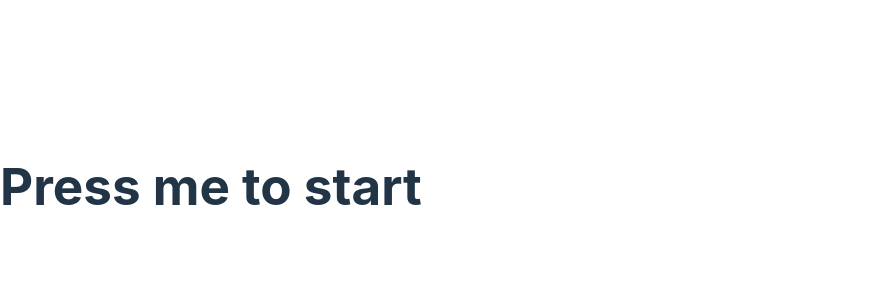
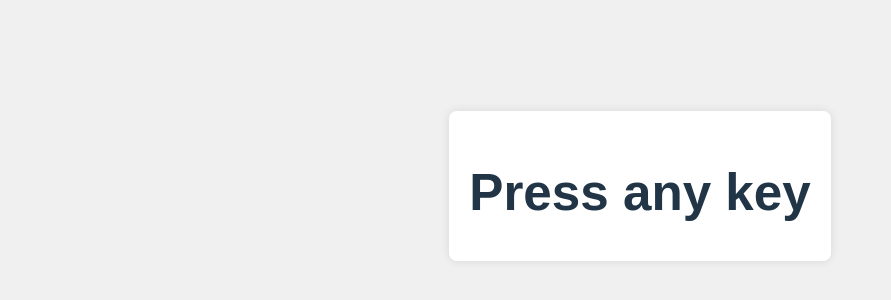
Before and after one commit to sodikovikhtiyor/clicker, a React (Vite) app: page / in a window 1280 px wide. Shown: the part 214-514 px from the top of the page, without its empty margins (0-891 px from the left). Built offline with nearby package versions, Linux system fonts and the light colour scheme.

Commit message:
css added

```diff
--- a/src/App.css
+++ b/src/App.css
@@ -0,0 +1,40 @@
+body {
+  font-family: Arial, sans-serif;
+  background-color: #f0f0f0;
+  margin: 0;
+  padding: 0;
+  display: flex;
+  justify-content: center;
+  align-items: center;
+  height: 100vh;
+}
+
+.container {
+  background-color: #fff;
+  border-radius: 8px;
+  padding: 20px;
+  box-shadow: 0 0 10px rgba(0, 0, 0, 0.1);
+}
+
+h1 {
+  text-align: center;
+  margin-bottom: 20px;
+}
+
+ul {
+  list-style-type: none;
+  padding: 0;
+}
+
+li {
+  margin-bottom: 8px;
+}
+
+.alert {
+  background-color: #f8d7da;
+  color: #721c24;
+  border: 1px solid #f5c6cb;
+  border-radius: 4px;
+  padding: 10px;
+  margin-bottom: 20px;
+}
--- a/src/App.jsx
+++ b/src/App.jsx
@@ -1,4 +1,5 @@
 import React, { useState } from "react";
+import "./App.css"; // import the CSS file
 
 function App() {
   const [clickedKeys, setClickedKeys] = useState([]);
@@ -17,8 +18,8 @@ function App() {
   };
 
   return (
-    <div className="App" tabIndex={0} onKeyDown={handleKeyPress}>
-      <h1>Press me to start</h1>
+    <div className="container" tabIndex={0} onKeyDown={handleKeyPress}>
+      <h1>Press any key</h1>
       {clickedKeys.length > 0 && (
         <ul>
           {clickedKeys.map((key, index) => (
```
